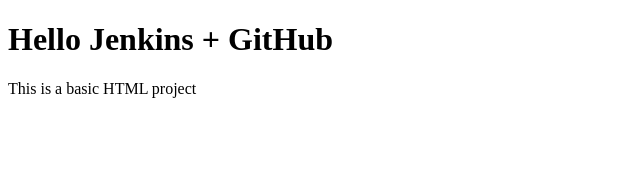
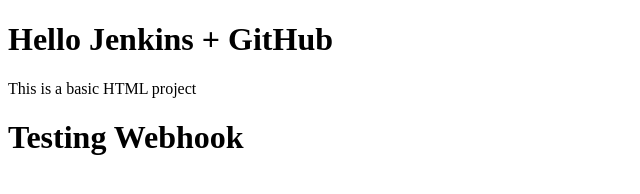
Before and after one commit to kalai-aws/Test, a plain HTML site: page index.html in a window 1280 px wide. Shown: the whole page, without its empty margins (0-640 px from the left). Drawn offline with Linux system fonts and the light colour scheme.

Commit message:
webhook testing

```diff
--- a/index.html
+++ b/index.html
@@ -8,3 +8,4 @@
     <p>This is a basic HTML project</p>
 </body>
 </html>
+<h1>Testing Webhook</h1>
```
